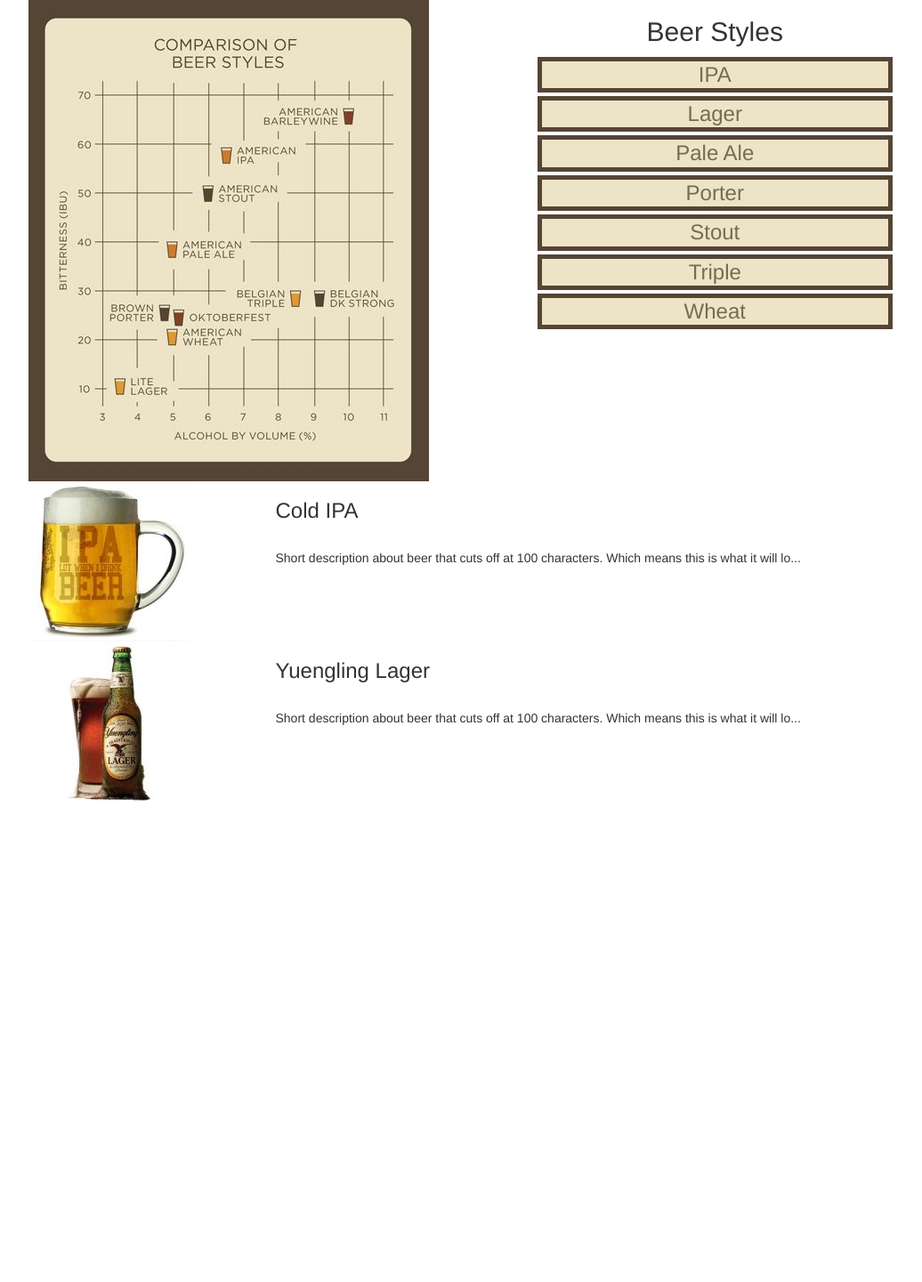
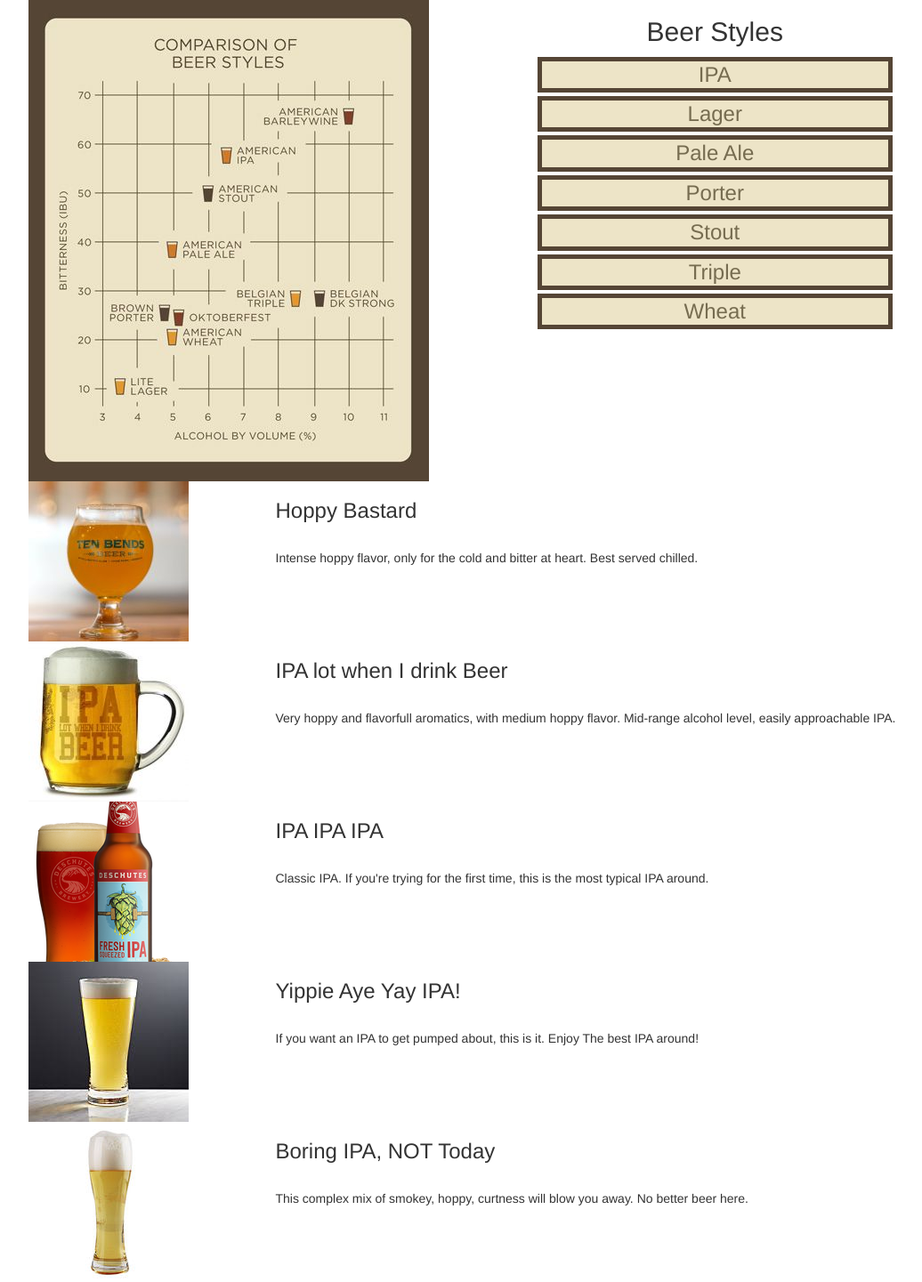
Before and after one commit to dlaurence269/item_catalog, a Flask app: page /beers?category_id=1 in a window 1280 px wide. Shown: the part 71-1512 px from the top of the page at 89% size, without its empty margins (68-1104 px from the left). Before the commit the page ends 972 px from the top, so only its background shows below. Run offline with Flask 2, Linux system fonts and the light colour scheme; some libraries are stand-ins or nearby versions.

Commit message:
Completed templating for beer landing page with database queries. Includes all beers and categories.

```diff
--- a/main.py
+++ b/main.py
@@ -1,4 +1,4 @@
-from flask import Flask, render_template, redirect, jsonify, url_for
+from flask import Flask, render_template, redirect, jsonify, url_for, request
 from sqlalchemy import create_engine, asc
 from sqlalchemy.orm import sessionmaker
 from database_setup import Base, User, Category, Item
@@ -23,7 +23,17 @@
 @app.route('/beers') # GET - List of all beer
 def showAllBeers():
     categories = session.query(Category).order_by(asc(Category.name))
-    return render_template('showAllBeers.html', categories=categories)
+
+    query = session.query(Item)
+    category_id_filter = request.args.get('category_id')
+    if category_id_filter is not None:
+        query = query.filter(Item.category_id == int(category_id_filter))
+
+    print (query)
+    items = query.all()
+        # do something with the beers list
+
+    return render_template('showAllBeers.html', categories=categories, items=items)
 
 # 2. Show specific beer
 @app.route('/beers/<int:item_id>') # GET - See a specific item in detail
--- a/static/styles.css
+++ b/static/styles.css
@@ -16,6 +16,6 @@
     text-align: center;
 }
 
-a {
-    color: #766c50;
+a:hover {
+    color: #554535;
 }
--- a/templates/showAllBeers.html
+++ b/templates/showAllBeers.html
@@ -6,7 +6,7 @@
     <h1>Laurence Brewing and Distributing CO.</h1>
     <div class=" col-md-12 header">
         <div class="col-md-6 image">
-            <img src="../static/images/ibu_vs_abv.jpeg" alt="Sorry, image failed to load:(">
+            <a href="http://localhost:8000/beers"><img src="../static/images/ibu_vs_abv.jpeg" alt="Sorry, image failed to load:("></a>
         </div>
         <!-- Templates dynamically generating the appropriate 'category'. -->
         <div class=" col-md-5 beer_categories">
@@ -14,39 +14,29 @@
         {% for category in categories %}
         <!-- Insert url_for in an a href tag here-->
             <div class="col-md-12">
-                <h3><a href="">{{category.name}}</a></h3>
+                <a href="/beers?category_id={{category.id}}"><h3>{{category.name}}</h3></a>
             </div>
         <!-- -->
         {% endfor %}
         </div>
     </div>
+    </br>
 
     <!-- This whole div needs templating so that the appropriate 'picture',
     'beer name', and 'beer' description are dynamically generated. -->
+    {% for item in items %}
     <div class="col-md-12 list_of_beers">
         <div class="col-md-3">
-            <img src="../static/images/ipa.jpg" alt="Sorry, image failed to load:(">
+            <img src="{{item.picture_path}}" alt="Sorry, image failed to load:(">
         </div>
         <div class="col-md-8">
-            <h3>Cold IPA</h3>
+            <h3>{{item.name}}</h3>
             </br>
             <!-- Find a way to dynamically cut this off at 100 characters -->
-            <p>Short description about beer that cuts off at 100 characters. Which means this is what it will lo...</p>
+            <p>{{item.description}}</p>
         </div>
     </div>
-
-    <div class="col-md-12 list_of_beers">
-        <div class="col-md-3">
-            <img src="../static/images/lager.jpg" alt="Sorry, image failed to load:(">
-        </div>
-        <div class="col-md-8">
-            <h3>Yuengling Lager</h3>
-            </br>
-            <!-- Find a way to dynamically cut this off at 100 characters -->
-            <p>Short description about beer that cuts off at 100 characters. Which means this is what it will lo...</p>
-        </div>
-    </div>
-
+    {% endfor %}
 
 
 {% endblock %}
```
Also changed, not shown: populate_beers.py (+11 -11 lines), beer_catalog.db.
